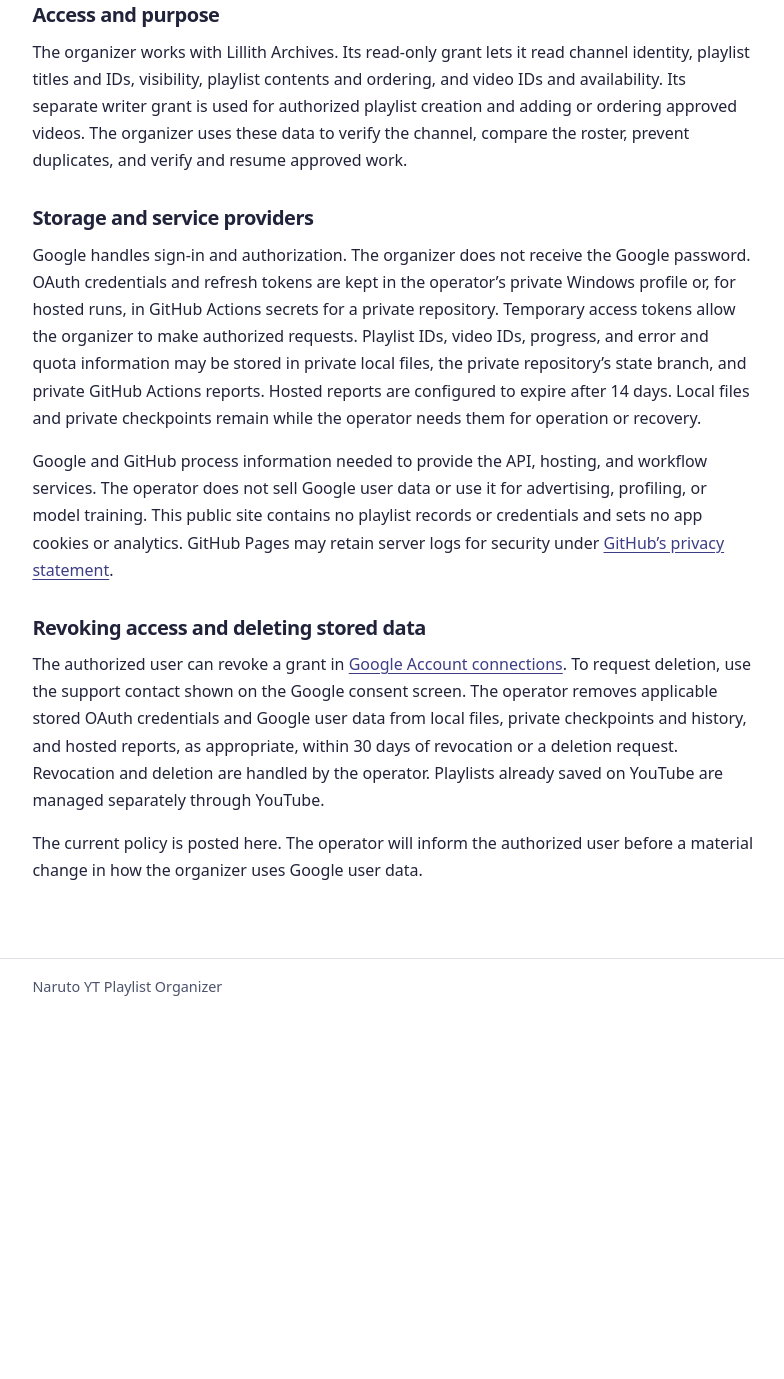
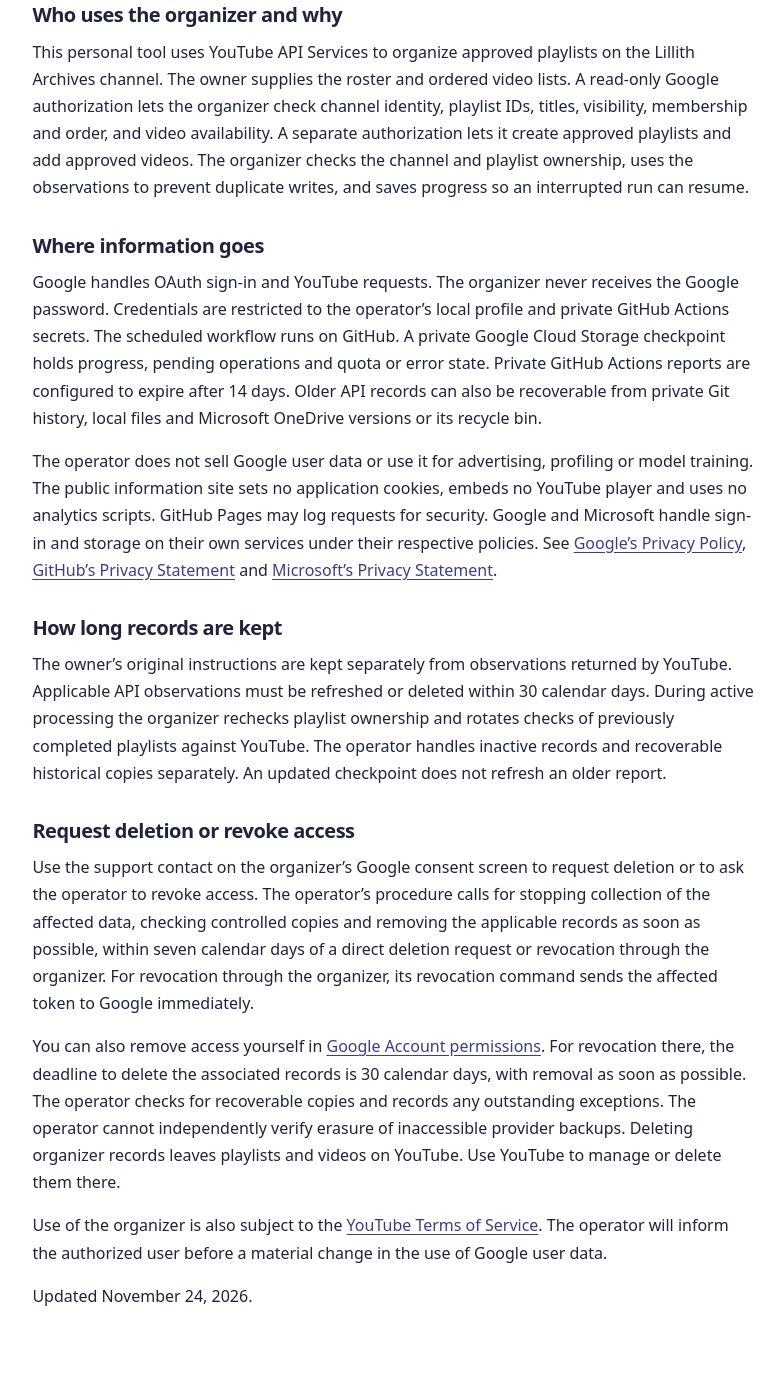
Before and after one commit to burrell19-arch/burrell19-arch.github.io, a plain HTML site: page privacy.html in a window 1280 px wide. Shown: the part 261-1640 px from the top of the page, without its empty margins (246-1030 px from the left). Before the commit the page ends 1277 px from the top, so only its background shows below. Drawn offline with Linux system fonts and the light colour scheme.

Commit message:
Correct organizer retention, deletion and revocation disclosures

```diff
--- a/privacy.html
+++ b/privacy.html
@@ -10,11 +10,18 @@
 <a class="skip" href="#main">Skip to content</a>
 <header><div class="wrap"><a class="brand" href="index.html">Naruto YT Playlist Organizer</a><nav aria-label="Primary"><a href="index.html">Home</a><a href="privacy.html" aria-current="page">Privacy Policy</a><a href="terms.html">Terms of Service</a></nav></div></header>
 <main id="main"><div class="wrap"><h1>Privacy Policy</h1><p class="lead">How the Naruto YT Playlist Organizer handles Google and YouTube data.</p>
-<h2>Access and purpose</h2><p>The organizer works with Lillith Archives. Its read-only grant lets it read channel identity, playlist titles and IDs, visibility, playlist contents and ordering, and video IDs and availability. Its separate writer grant is used for authorized playlist creation and adding or ordering approved videos. The organizer uses these data to verify the channel, compare the roster, prevent duplicates, and verify and resume approved work.</p>
-<h2>Storage and service providers</h2><p>Google handles sign-in and authorization. The organizer does not receive the Google password. OAuth credentials and refresh tokens are kept in the operator’s private Windows profile or, for hosted runs, in GitHub Actions secrets for a private repository. Temporary access tokens allow the organizer to make authorized requests. Playlist IDs, video IDs, progress, and error and quota information may be stored in private local files, the private repository’s state branch, and private GitHub Actions reports. Hosted reports are configured to expire after 14 days. Local files and private checkpoints remain while the operator needs them for operation or recovery.</p>
-<p>Google and GitHub process information needed to provide the API, hosting, and workflow services. The operator does not sell Google user data or use it for advertising, profiling, or model training. This public site contains no playlist records or credentials and sets no app cookies or analytics. GitHub Pages may retain server logs for security under <a href="https://docs.github.com/en/site-policy/privacy-policies/github-general-privacy-statement">GitHub’s privacy statement</a>.</p>
-<h2>Revoking access and deleting stored data</h2><p>The authorized user can revoke a grant in <a href="https://myaccount.google.com/connections">Google Account connections</a>. To request deletion, use the support contact shown on the Google consent screen. The operator removes applicable stored OAuth credentials and Google user data from local files, private checkpoints and history, and hosted reports, as appropriate, within 30 days of revocation or a deletion request. Revocation and deletion are handled by the operator. Playlists already saved on YouTube are managed separately through YouTube.</p>
-<p>The current policy is posted here. The operator will inform the authorized user before a material change in how the organizer uses Google user data.</p></div></main>
+<h2>Who uses the organizer and why</h2>
+<p>This personal tool uses YouTube API Services to organize approved playlists on the Lillith Archives channel. The owner supplies the roster and ordered video lists. A read-only Google authorization lets the organizer check channel identity, playlist IDs, titles, visibility, membership and order, and video availability. A separate authorization lets it create approved playlists and add approved videos. The organizer checks the channel and playlist ownership, uses the observations to prevent duplicate writes, and saves progress so an interrupted run can resume.</p>
+<h2>Where information goes</h2>
+<p>Google handles OAuth sign-in and YouTube requests. The organizer never receives the Google password. Credentials are restricted to the operator’s local profile and private GitHub Actions secrets. The scheduled workflow runs on GitHub. A private Google Cloud Storage checkpoint holds progress, pending operations and quota or error state. Private GitHub Actions reports are configured to expire after 14 days. Older API records can also be recoverable from private Git history, local files and Microsoft OneDrive versions or its recycle bin.</p>
+<p>The operator does not sell Google user data or use it for advertising, profiling or model training. The public information site sets no application cookies, embeds no YouTube player and uses no analytics scripts. GitHub Pages may log requests for security. Google and Microsoft handle sign-in and storage on their own services under their respective policies. See <a href="https://policies.google.com/privacy">Google’s Privacy Policy</a>, <a href="https://docs.github.com/en/site-policy/privacy-policies/github-general-privacy-statement">GitHub’s Privacy Statement</a> and <a href="https://privacy.microsoft.com/privacystatement">Microsoft’s Privacy Statement</a>.</p>
+<h2>How long records are kept</h2>
+<p>The owner’s original instructions are kept separately from observations returned by YouTube. Applicable API observations must be refreshed or deleted within 30 calendar days. During active processing the organizer rechecks playlist ownership and rotates checks of previously completed playlists against YouTube. The operator handles inactive records and recoverable historical copies separately. An updated checkpoint does not refresh an older report.</p>
+<h2>Request deletion or revoke access</h2>
+<p>Use the support contact on the organizer’s Google consent screen to request deletion or to ask the operator to revoke access. The operator’s procedure calls for stopping collection of the affected data, checking controlled copies and removing the applicable records as soon as possible, within seven calendar days of a direct deletion request or revocation through the organizer. For revocation through the organizer, its revocation command sends the affected token to Google immediately.</p>
+<p>You can also remove access yourself in <a href="https://security.google.com/settings/security/permissions">Google Account permissions</a>. For revocation there, the deadline to delete the associated records is 30 calendar days, with removal as soon as possible. The operator checks for recoverable copies and records any outstanding exceptions. The operator cannot independently verify erasure of inaccessible provider backups. Deleting organizer records leaves playlists and videos on YouTube. Use YouTube to manage or delete them there.</p>
+<p>Use of the organizer is also subject to the <a href="https://www.youtube.com/t/terms">YouTube Terms of Service</a>. The operator will inform the authorized user before a material change in the use of Google user data.</p>
+<p>Updated November 24, 2026.</p></div></main>
 <footer><div class="wrap">Naruto YT Playlist Organizer</div></footer>
 </body>
 </html>
```
